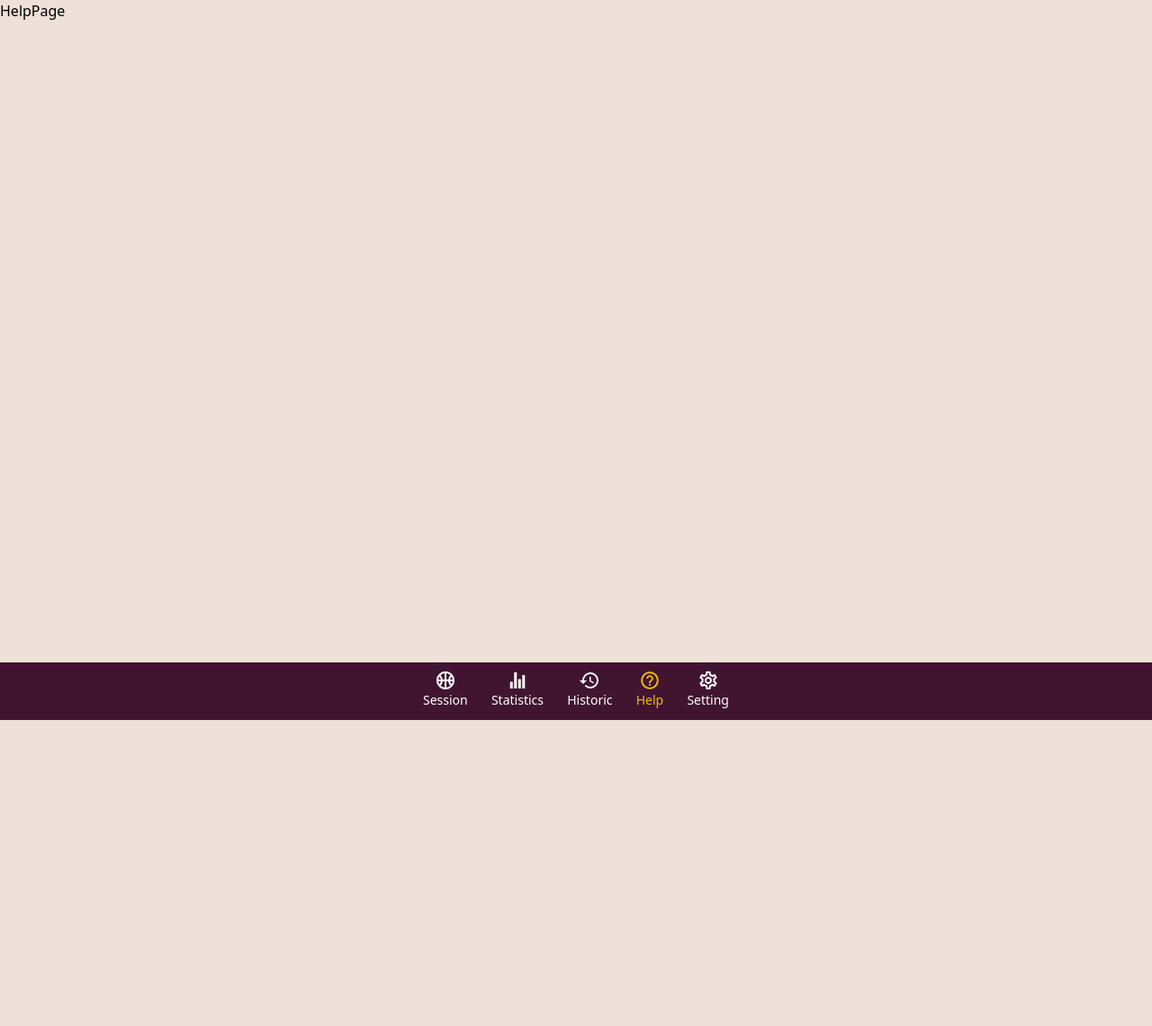
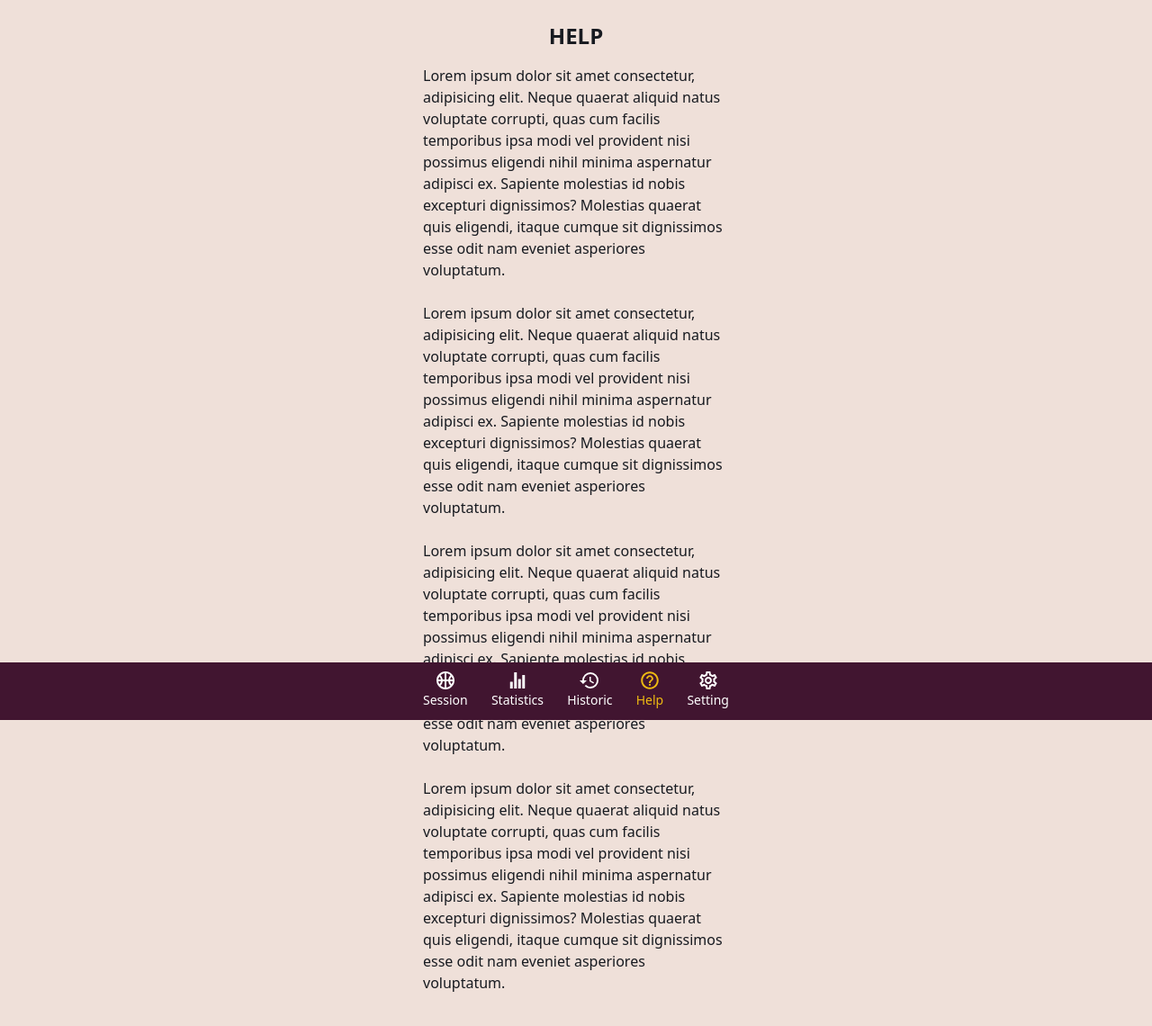
Before and after one commit to ornel77/basketball-practice-app, a React (Vite) app in the folder frontend/: page /help in a window 1280 px wide. Shown: the top 1140 px of the page at 90% size. Before the commit the page ends 800 px from the top, so only its background shows below. Built offline with nearby package versions, Linux system fonts and the light colour scheme.

Commit message:
basic structure of help page

```diff
--- /dev/null
+++ b/frontend/src/components/help/HelpContainer.jsx
@@ -0,0 +1,23 @@
+const HelpContainer = () => {
+  return (
+    <>
+        <h2 className="title">Help</h2>
+        <p>
+            Lorem ipsum dolor sit amet consectetur, adipisicing elit. Neque quaerat aliquid natus voluptate corrupti, quas cum facilis temporibus ipsa modi vel provident nisi possimus eligendi nihil minima aspernatur adipisci ex. Sapiente molestias id nobis excepturi dignissimos? Molestias quaerat quis eligendi, itaque cumque sit dignissimos esse odit nam eveniet asperiores voluptatum.
+        </p>
+        <br />
+        <p>
+            Lorem ipsum dolor sit amet consectetur, adipisicing elit. Neque quaerat aliquid natus voluptate corrupti, quas cum facilis temporibus ipsa modi vel provident nisi possimus eligendi nihil minima aspernatur adipisci ex. Sapiente molestias id nobis excepturi dignissimos? Molestias quaerat quis eligendi, itaque cumque sit dignissimos esse odit nam eveniet asperiores voluptatum.
+        </p>
+        <br />
+        <p>
+            Lorem ipsum dolor sit amet consectetur, adipisicing elit. Neque quaerat aliquid natus voluptate corrupti, quas cum facilis temporibus ipsa modi vel provident nisi possimus eligendi nihil minima aspernatur adipisci ex. Sapiente molestias id nobis excepturi dignissimos? Molestias quaerat quis eligendi, itaque cumque sit dignissimos esse odit nam eveniet asperiores voluptatum.
+        </p>
+        <br />
+        <p>
+            Lorem ipsum dolor sit amet consectetur, adipisicing elit. Neque quaerat aliquid natus voluptate corrupti, quas cum facilis temporibus ipsa modi vel provident nisi possimus eligendi nihil minima aspernatur adipisci ex. Sapiente molestias id nobis excepturi dignissimos? Molestias quaerat quis eligendi, itaque cumque sit dignissimos esse odit nam eveniet asperiores voluptatum.
+        </p>
+    </>
+  )
+}
+export default HelpContainer
--- a/frontend/src/pages/HelpPage.jsx
+++ b/frontend/src/pages/HelpPage.jsx
@@ -1,9 +1,13 @@
-import React from 'react'
+import HelpContainer from "../components/help/HelpContainer";
 
 const HelpPage = () => {
-  return (
-    <div>HelpPage</div>
-  )
-}
+    return (
+      <div className='pt-6 text-slate-800 pb-16'>
+            <div className='container'>
+                <HelpContainer />
+            </div>
+        </div>
+    )
+};
 
-export default HelpPage
+export default HelpPage;
```
